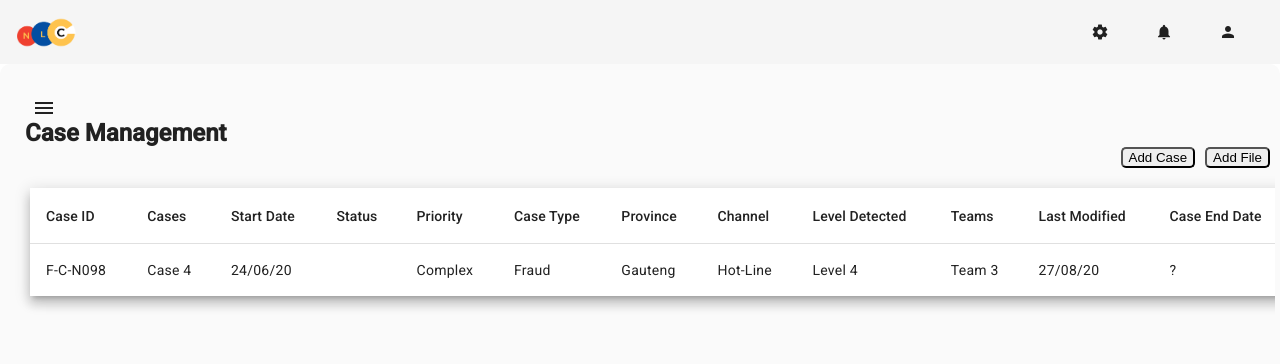
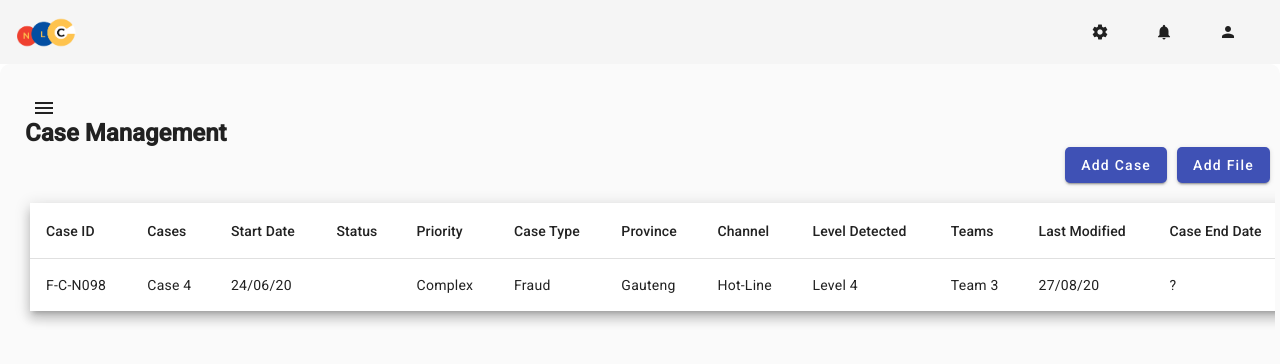
Before and after one commit to U18034332/Forensic, an Angular app in the folder client/: page /case-management in a window 1280 px wide. Shown: the top 364 px of the page. Built offline with nearby package versions, Linux system fonts and the light colour scheme.

Commit message:
case-management changes

```diff
--- a/client/src/app/case-management/case-management-routing.module.ts
+++ b/client/src/app/case-management/case-management-routing.module.ts
@@ -1,7 +1,12 @@
 import { NgModule } from '@angular/core';
 import { RouterModule, Routes } from '@angular/router';
+import { CaseManagementComponent } from './case-management.component';
+import { DocManagementComponent } from '../doc-management/doc-management.component';
 
-const routes: Routes = [];
+const routes: Routes = [
+  { path: 'case-management', component: CaseManagementComponent },
+  { path: 'document-management', component: DocManagementComponent },
+];
 
 @NgModule({
   imports: [RouterModule.forChild(routes)],
--- a/client/src/app/case-management/case-management.component.scss
+++ b/client/src/app/case-management/case-management.component.scss
@@ -80,6 +80,8 @@
   border-radius: 5px;
   margin-left: 10px; /* Add spacing between buttons */
   margin-bottom: 20px;
+
+
 }
 
 .addCase-c-m-button {
--- a/client/src/app/case-management/case-management.component.ts
+++ b/client/src/app/case-management/case-management.component.ts
@@ -1,5 +1,8 @@
 import { Component } from '@angular/core';
 import { Router } from '@angular/router';
+import { MatDialog } from '@angular/material/dialog';
+import { CaseManagementDigitalFormComponent } from './case-management-digital-form/case-management-digital-form.component';
+
 
 @Component({
   selector: 'app-case-management',
@@ -10,9 +13,7 @@ export class CaseManagementComponent {
 
   showFiller = false;
 
-  sideNavOpen() {
-
-  }
+  sideNavOpen() {}
 
   subFilesExpanded = false;
   displayedColumns: string[] = [
@@ -26,18 +27,21 @@ export class CaseManagementComponent {
 
   toggleSubFiles() {
     this.subFilesExpanded = !this.subFilesExpanded;
+    this.router.navigate(['document-management']);
   }
 
   presentAddFileDialog() {
-    // Implement the dialog logic
     console.log('Add File dialog triggered');
+    this.router.navigate(['document-management']);
   }
 
   presentAddCaseDialog() {
-    // Implement the dialog logic
-    console.log('Add Case dialog triggered');
+    const dialogRef = this.dialog.open(CaseManagementDigitalFormComponent, {
+      width: '30%'
+    });
   }
-  constructor(private router: Router) {}
+
+  constructor(private router: Router, private dialog: MatDialog) {}
 
   navigateTo(route: string) {
     this.router.navigate([route]);
--- a/client/src/app/case-management/case-management.module.ts
+++ b/client/src/app/case-management/case-management.module.ts
@@ -7,6 +7,8 @@ import { MatListModule } from '@angular/material/list';
 import { MatIconModule } from '@angular/material/icon';
 import { MatTableModule } from '@angular/material/table';
 import { CoreModule } from '../core/core.module';
+import { MatDialogModule } from '@angular/material/dialog';
+import { MatButtonModule } from '@angular/material/button';
 @NgModule({
   declarations: [
     CaseManagementComponent
@@ -18,7 +20,9 @@ import { CoreModule } from '../core/core.module';
     MatListModule,
     MatIconModule,
     MatTableModule,
-    CoreModule
+    CoreModule,
+    MatDialogModule,
+    MatButtonModule
   ]
 })
 export class CaseManagementModule { }
```
